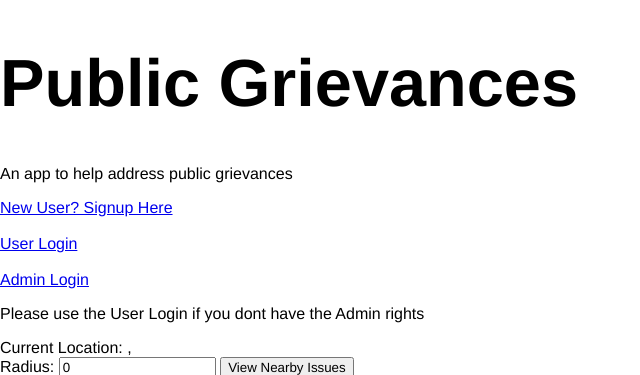
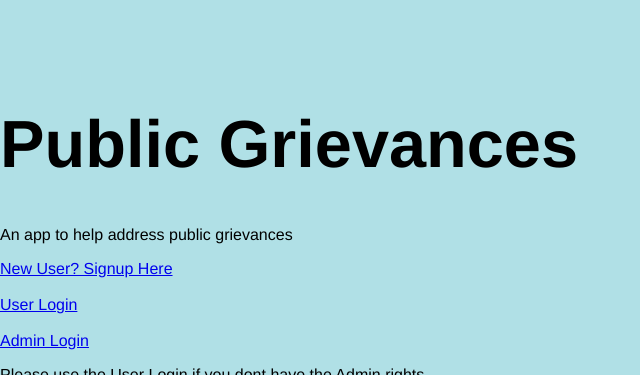
Before and after one commit to ygunarso/public-grievances-app, a Node server app: page / in a window 1280 px wide. Shown: the top 375 px of the page, without its empty margins (0-640 px from the left). Run offline with Node 20, Linux system fonts and the light colour scheme; some libraries are stand-ins or nearby versions.

Commit message:
Add files via upload

```diff
--- a/public/site.css
+++ b/public/site.css
@@ -7,14 +7,24 @@
 h1 {
     font-size: 50pt;
     color: black;
+    align-content: center;
+}
+
+a{
+  align-content: center;
+
 }
 
 #map {
   height: 300px;
+  border: royalblue;
+
 }
 
 html, body {
   height: 100%;
   margin: 0;
   padding: 0;
+  background-color: powderblue;
+  align-content: center;
 }
```
